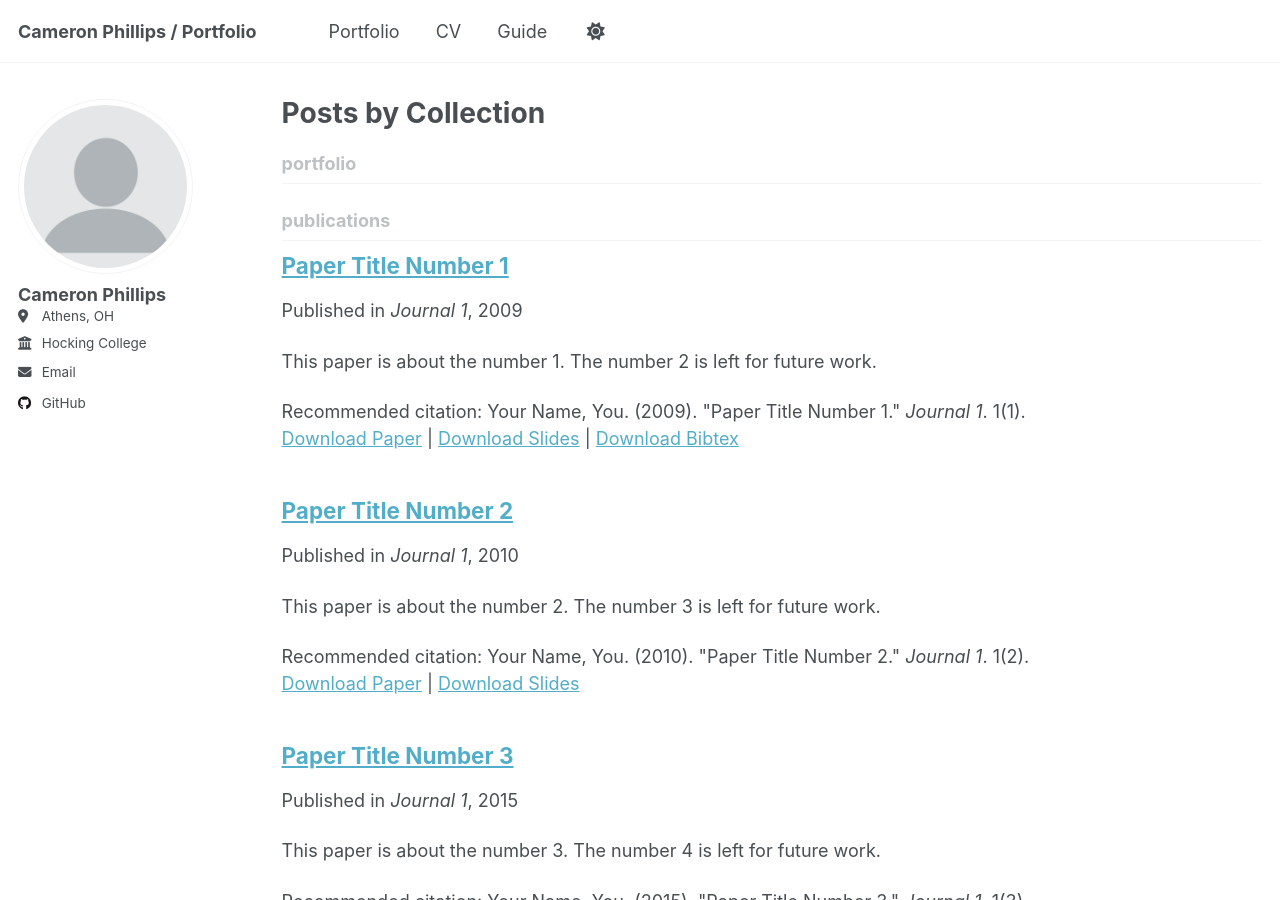
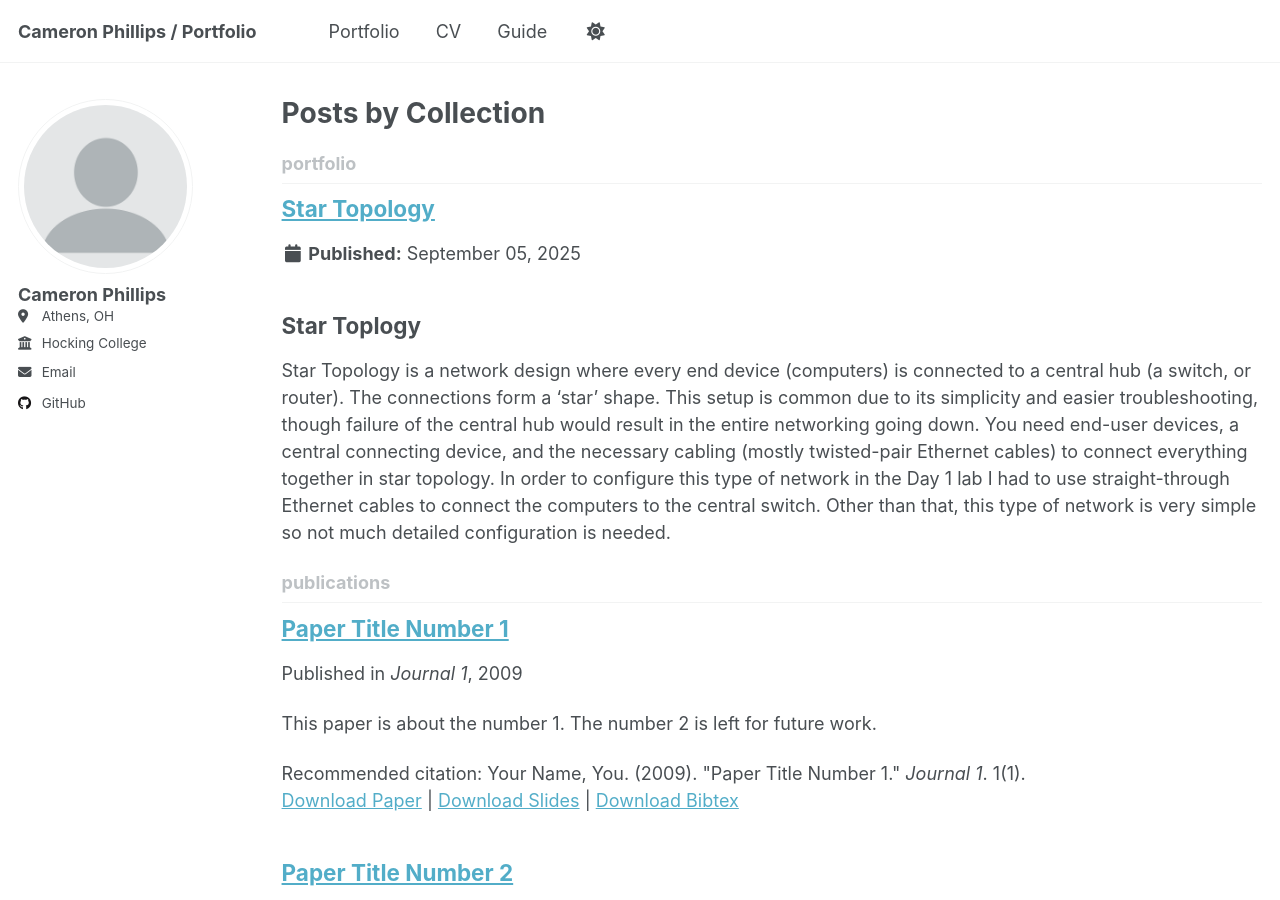
Before and after one commit to phillipsc2/portfolio-phillipsc2, a Jekyll site: the page built from _pages/collection-archive.html, in a window 1280 px wide and 900 px high. Built offline with Jekyll 4.4.1, drawn with Linux system fonts in a browser that asks for light colours.

Commit message:
Update Star_Toplogy.md

```diff
--- a/_portfolio/NET-1111/Star_Toplogy.md
+++ b/_portfolio/NET-1111/Star_Toplogy.md
@@ -1,3 +1,10 @@
+---
+layout: archive
+title: "Star Topology"
+permalink: /portfolio/Star_Topology
+author_profile: true
+---
+
 Star Toplogy
 --
 Star Topology is a network design where every end device (computers) is connected to a central hub (a switch, or router). The connections form a 'star' shape. This setup is common due to its simplicity and easier troubleshooting, though failure of the central hub would result in the entire networking going down.
```
